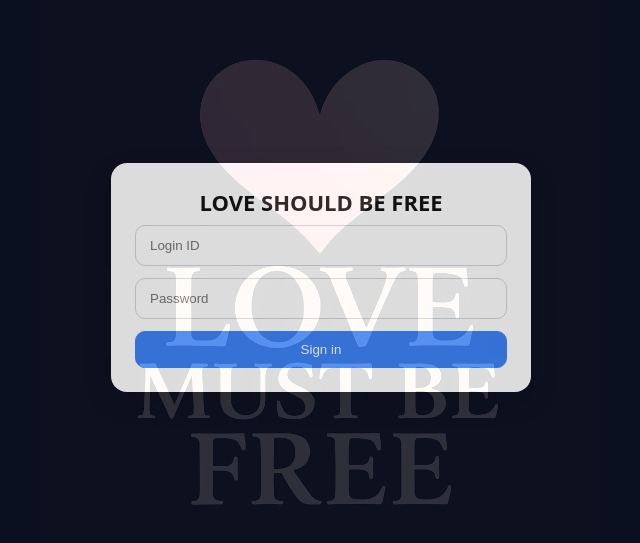
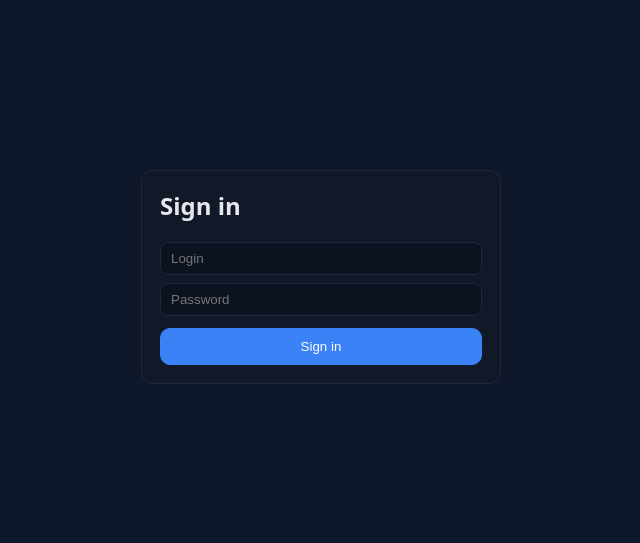
Before and after one commit to Jorgor-prog/love-should-be-free, a Next.js app: page /login in a window 1280 px wide. Shown: the part 123-666 px from the top of the page, without its empty margins (319-959 px from the left). Built offline with nearby package versions, Linux system fonts and the light colour scheme.

Commit message:
Update page.tsx

```diff
--- a/app/login/page.tsx
+++ b/app/login/page.tsx
@@ -1,35 +1,37 @@
-
 'use client';
-import Image from 'next/image';
-import { useState } from 'react';
+import React, { useState } from 'react';
 
 export default function LoginPage(){
-  const [loginId,setLoginId]=useState('');
-  const [password,setPassword]=useState('');
-  const [error,setError]=useState('');
+  const [loginId, setLoginId] = useState('');
+  const [password, setPassword] = useState('');
+  const [err, setErr] = useState<string|null>(null);
+  const [loading, setLoading] = useState(false);
 
-  async function onSubmit(e:any){
+  async function submit(e: React.FormEvent){
     e.preventDefault();
-    setError('');
-    const res = await fetch('/api/auth/login',{ method:'POST', headers:{'Content-Type':'application/json'}, body: JSON.stringify({ loginId, password }) });
-    if(!res.ok){ setError('Invalid credentials'); return; }
-    const data = await res.json();
-    window.location.href = data.role === 'ADMIN' ? '/admin' : '/dashboard';
+    setErr(null); setLoading(true);
+    const r = await fetch('/api/auth/login', { method:'POST', headers:{'Content-Type':'application/json'}, body: JSON.stringify({ loginId, password })});
+    setLoading(false);
+    if(!r.ok){ const j = await r.json().catch(()=>({})); setErr(j?.error||'Login failed'); return; }
+    // получаем реальную роль с сервера
+    const me = await fetch('/api/me').then(x=>x.json()).catch(()=>null);
+    const role = me?.user?.role;
+    if(role === 'ADMIN') window.location.href = '/admin';
+    else window.location.href = '/dashboard';
   }
 
   return (
-    <div className="centered" style={{background:'#0b1020',color:'#111'}}>
-      <div className="bg-overlay">
-       <Image src="/images/Logo_1.webp" alt="logo" width={560} height={560} className="logo-behind" priority />
-      </div>
-      <form onSubmit={onSubmit} className="card">
-        <div className="title" style={{textAlign:'center'}}>LOVE SHOULD BE FREE</div>
-        <div className="stack">
-          <input className="input" placeholder="Login ID" value={loginId} onChange={e=>setLoginId(e.target.value)} />
-          <input className="input" type="password" placeholder="Password" value={password} onChange={e=>setPassword(e.target.value)} />
-          <button className="btn btn-primary" type="submit">Sign in</button>
-          {error ? <div className="muted" style={{color:'#b91c1c'}}>{error}</div> : null}
-        </div>
+    <div style={{minHeight:'100vh', display:'grid', placeItems:'center', background:'rgba(15,23,42,1)'}}>
+      <form onSubmit={submit} style={{width:360, background:'#111827', border:'1px solid #1f2937', borderRadius:12, padding:18, color:'#e5e7eb'}}>
+        <h2 style={{marginTop:0}}>Sign in</h2>
+        <input className="input" placeholder="Login" value={loginId} onChange={e=>setLoginId(e.target.value)}
+               style={{width:'100%', background:'#0b1220', border:'1px solid #1f2937', color:'#e5e7eb', borderRadius:8, padding:'8px 10px'}} />
+        <input className="input" type="password" placeholder="Password" value={password} onChange={e=>setPassword(e.target.value)}
+               style={{width:'100%', marginTop:8, background:'#0b1220', border:'1px solid #1f2937', color:'#e5e7eb', borderRadius:8, padding:'8px 10px'}} />
+        {err && <div style={{marginTop:8, color:'#fca5a5'}}>{err}</div>}
+        <button disabled={loading} className="btn btn-primary" style={{marginTop:12, width:'100%'}}>
+          {loading ? 'Signing in…' : 'Sign in'}
+        </button>
       </form>
     </div>
   );
```
